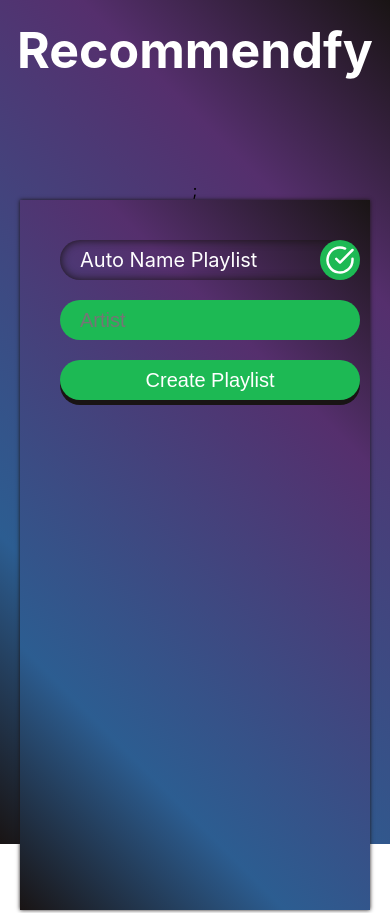
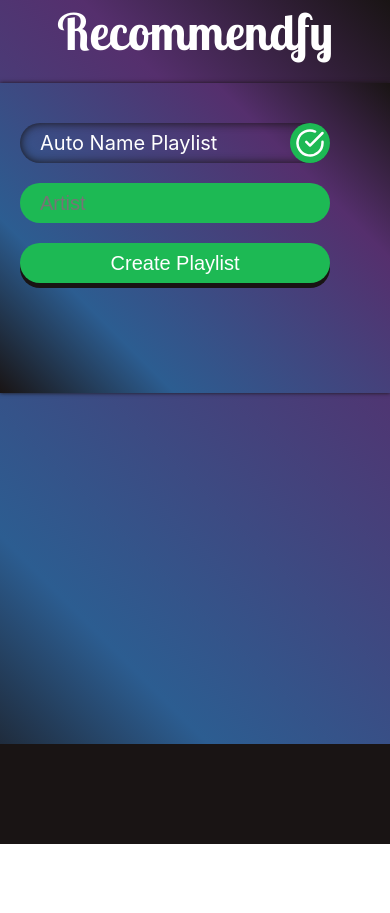
Before and after one commit to future4code/Cazuza-Barberino, a React (Create React App) app in the folder semana7/recommendfy/: page / in a window 390 px wide. Shown: the top 913 px of the page. After the commit the page ends 844 px from the top, so only its background shows below. Built offline with nearby package versions, Linux system fonts and the light colour scheme.

Commit message:
Responsividade

```diff
--- a/semana7/recommendfy/public/index.html
+++ b/semana7/recommendfy/public/index.html
@@ -8,6 +8,10 @@
     <meta
       name="description"
       content="Web site created using create-react-app"
+    />
+    <link
+      href="https://fonts.googleapis.com/css2?family=Lobster+Two:wght@700&display=swap"
+      rel="stylesheet"
     />
     <link rel="apple-touch-icon" href="%PUBLIC_URL%/logo192.png" />
     <!--
--- a/semana7/recommendfy/src/Components/AppContainer/index.jsx
+++ b/semana7/recommendfy/src/Components/AppContainer/index.jsx
@@ -16,7 +16,7 @@
       <Background />
       <Container>
         <Main>
-          <SiteTitle>Recommendfy</SiteTitle>;
+          <SiteTitle>Recommendfy</SiteTitle>
           <TopTracksFromSpotify />
         </Main>
         <Footer></Footer>
--- a/semana7/recommendfy/src/Components/AppContainer/styles.js
+++ b/semana7/recommendfy/src/Components/AppContainer/styles.js
@@ -6,6 +6,7 @@
   bg3: "#2C5D91",
   bg4: "#552F6D",
   fc: "white",
+  mobile: `(max-width: 425px)`,
 };
 
 export const Background = styled.div`
@@ -20,8 +21,6 @@
     ${(props) => props.theme.bg4} 75%,
     ${(props) => props.theme.bg} 100%
   );
-
-  filter: blur();
 `;
 
 export const Container = styled.div`
@@ -44,6 +43,10 @@
   flex-direction: column;
   justify-content: flex-start;
   align-items: center;
+
+  @media ${(props) => props.theme.mobile} {
+    padding: 0px;
+  }
 `;
 
 export const Footer = styled.div`
@@ -54,6 +57,11 @@
 
 export const SiteTitle = styled.h1`
   color: ${(props) => props.theme.fc};
-  font-size: 50px;
-  margin-bottom: 100px;
+  font-size: 70px;
+  margin-bottom: 20px;
+  font-family: "Lobster Two", cursive;
+
+  @media ${(props) => props.theme.mobile} {
+    font-size: 50px;
+  }
 `;
--- a/semana7/recommendfy/src/Components/ArtistForm/styles.js
+++ b/semana7/recommendfy/src/Components/ArtistForm/styles.js
@@ -4,7 +4,6 @@
 export const Form = styled.form`
   width: 100%;
   max-width: 500px;
-  min-width: 300px;
 
   display: flex;
   flex-direction: column;
@@ -13,6 +12,11 @@
   row-gap: 20px;
 
   flex: 1;
+
+  @media ${(props) => props.theme.mobile} {
+    position: relative;
+    right: 20px;
+  }
 `;
 
 export const DefaultBtn = styled(DefaultBox)`
--- a/semana7/recommendfy/src/Components/TopTracksFromSpotify/index.jsx
+++ b/semana7/recommendfy/src/Components/TopTracksFromSpotify/index.jsx
@@ -151,6 +151,8 @@
       editPlaylistName,
     } = this.state;
 
+    console.log(this.playlist);
+
     return (
       <SubContainer>
         <ArtistForm
@@ -184,7 +186,7 @@
                 unfollow={this.unfollowPlaylist}
                 following={followingPlaylist}
               >
-                Save to Your Library
+                Save to your Spotify library
               </FollowBtn>
             </>
           )}
@@ -192,17 +194,6 @@
       </SubContainer>
     );
   }
-
-  requestSecurityToken = () => {
-    this.saveStateToLocal();
-    const authEndpoint = "https://accounts.spotify.com/authorize";
-    const clientId = "6e2aee291e7e4b1792f8c9aece6d93ab";
-    const redirectUri = this.pageLocation;
-    const scopes = ["playlist-modify-public playlist-modify-private"];
-    window.location = `${authEndpoint}?client_id=${clientId}&redirect_uri=${redirectUri}&scope=${scopes.join(
-      "%20"
-    )}&response_type=token&show_dialog=false`;
-  };
 
   saveStateToLocal = () => {
     localStorage.setItem("artist", JSON.stringify(this.state.artistInput));
--- a/semana7/recommendfy/src/Components/TopTracksFromSpotify/styles.js
+++ b/semana7/recommendfy/src/Components/TopTracksFromSpotify/styles.js
@@ -22,6 +22,14 @@
   flex-wrap: wrap;
   column-gap: 70px;
   row-gap: 70px;
+
+  @media ${(props) => props.theme.mobile} {
+    padding-top: 40px;
+    flex-direction: column;
+    justify-content: center;
+    align-items: center;
+    flex-wrap: nowrap;
+  }
 `;
 
 export const PlaylistContainer = styled.div`
@@ -32,6 +40,10 @@
   flex-direction: column;
   justify-content: center;
   align-items: flex-start;
+
+  @media ${(props) => props.theme.mobile} {
+    min-height: 0;
+  }
 `;
 
 export const Loader = styled.div`
```
